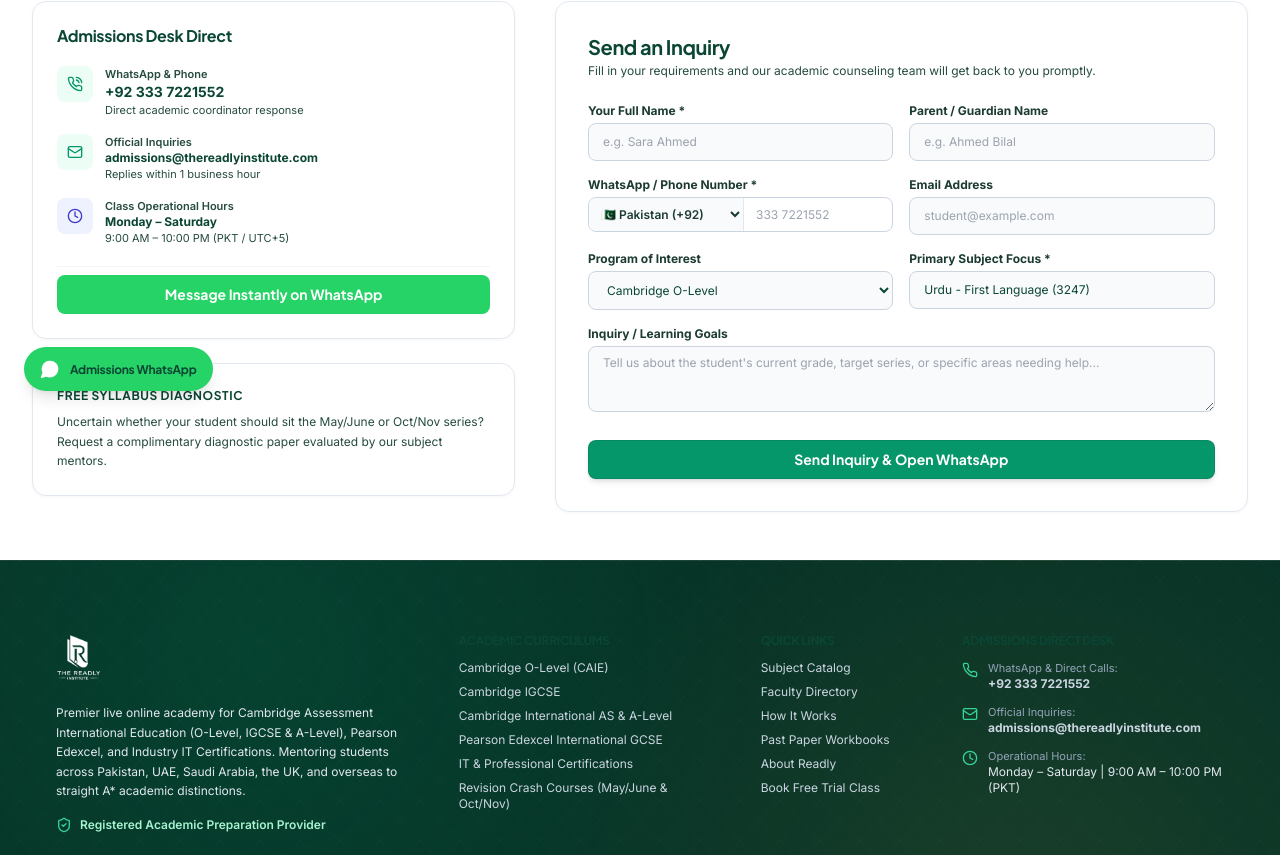
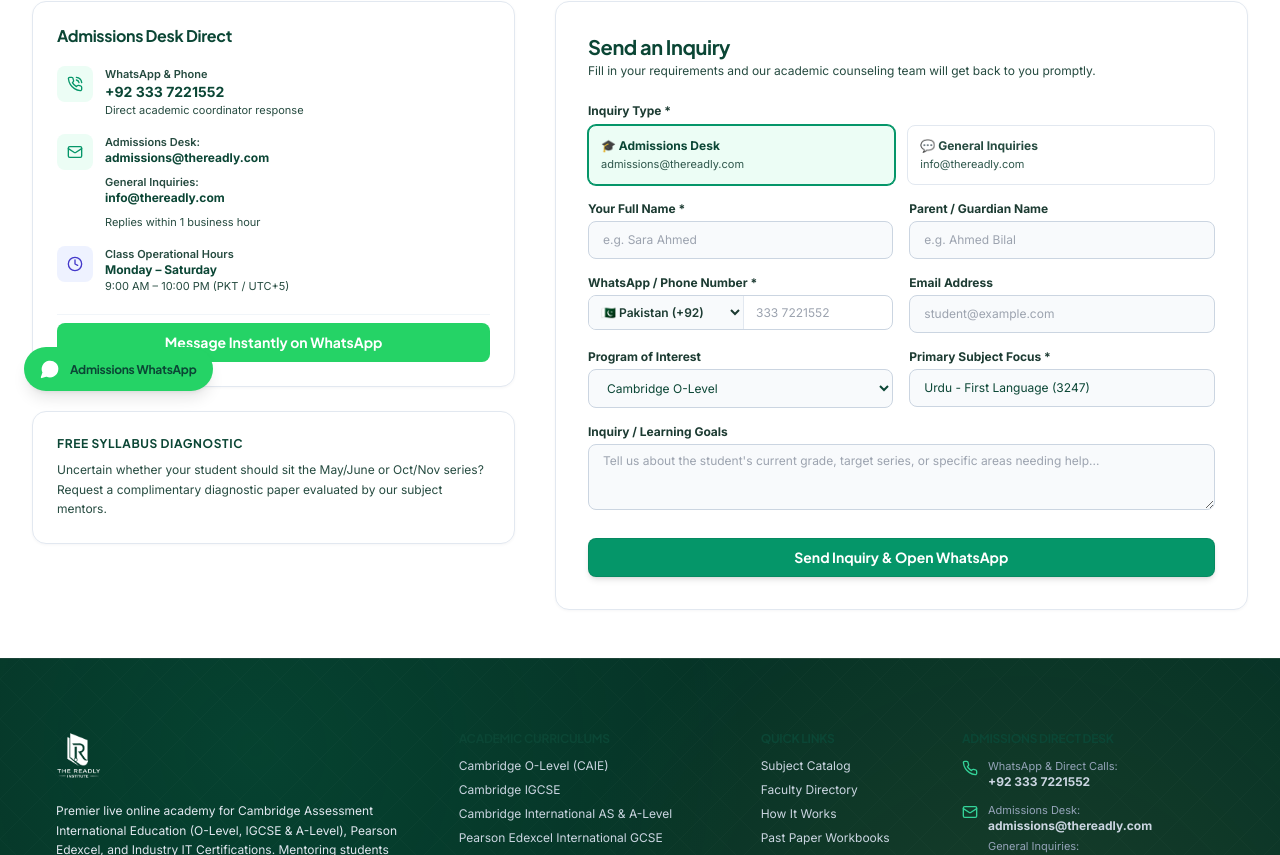
Before and after one commit to mjamalullah/TheReadly-react, a React (Vite) app: page /contact in a window 1280 px wide. Shown: the part 385-1240 px from the top of the page. Built offline with nearby package versions, Linux system fonts and the light colour scheme; the HTML template or start-up script is replaced by a standard one.

Commit message:
feat(contact): configure admissions and general inquiry emails

```diff
--- a/src/components/Footer.jsx
+++ b/src/components/Footer.jsx
@@ -105,14 +105,25 @@
               </li>
               <li className="flex items-start gap-2.5">
                 <Mail className="w-4 h-4 text-emerald-400 shrink-0 mt-0.5" />
-                <div>
-                  <span className="block text-[11px]" style={{ color: '#94A3B8' }}>Official Inquiries:</span>
-                  <a
-                    href={`mailto:${READLY_CONFIG.officialEmail}`}
-                    className="font-bold text-white hover:text-emerald-400 transition-colors"
-                  >
-                    {READLY_CONFIG.officialEmail}
-                  </a>
+                <div className="space-y-1">
+                  <div>
+                    <span className="block text-[11px]" style={{ color: '#94A3B8' }}>Admissions Desk:</span>
+                    <a
+                      href={`mailto:${READLY_CONFIG.admissionsEmail}`}
+                      className="font-bold text-white hover:text-emerald-400 transition-colors"
+                    >
+                      {READLY_CONFIG.admissionsEmail}
+                    </a>
+                  </div>
+                  <div>
+                    <span className="block text-[11px]" style={{ color: '#94A3B8' }}>General Inquiries:</span>
+                    <a
+                      href={`mailto:${READLY_CONFIG.generalEmail}`}
+                      className="font-bold text-white hover:text-emerald-400 transition-colors"
+                    >
+                      {READLY_CONFIG.generalEmail}
+                    </a>
+                  </div>
                 </div>
               </li>
               <li className="flex items-start gap-2.5">
--- a/src/config/readlyConfig.js
+++ b/src/config/readlyConfig.js
@@ -1,7 +1,9 @@
 export const READLY_CONFIG = {
   whatsappNumber: "923337221552",
   googleSheetWebAppUrl: "https://script.google.com/macros/s/AKfycbyTd3OnnYBMC_TqZSvuryAdVewcV3uQxB84s9TV3F3lZwhqyMugC7JZry9kMmTHINWj/exec",
-  officialEmail: "admissions@thereadlyinstitute.com",
+  admissionsEmail: "admissions@thereadly.com",
+  generalEmail: "info@thereadly.com",
+  officialEmail: "admissions@thereadly.com",
   phoneDisplay: "+92 333 7221552",
   hours: "Monday – Saturday | 9:00 AM – 10:00 PM (PKT)",
   enableWhatsAppRedirect: true,
--- a/src/pages/Contact.jsx
+++ b/src/pages/Contact.jsx
@@ -7,6 +7,7 @@
 export const Contact = () => {
   const { showToast } = useModal();
   const [formData, setFormData] = useState({
+    inquiry_type: 'Admission Inquiry',
     student_name: '',
     parent_name: '',
     country_code: '+92',
@@ -33,8 +34,13 @@
       ? formData.whatsapp_phone
       : `${formData.country_code} ${formData.whatsapp_phone}`;
 
+    const targetEmail = formData.inquiry_type === 'Admission Inquiry'
+      ? READLY_CONFIG.admissionsEmail
+      : READLY_CONFIG.generalEmail;
+
     const payload = {
-      form_type: "Contact Inquiry",
+      form_type: `Contact - ${formData.inquiry_type}`,
+      target_email: targetEmail,
       student_name: formData.student_name.trim(),
       parent_name: formData.parent_name.trim() || 'N/A',
       whatsapp: fullWhatsApp,
@@ -57,8 +63,9 @@
     const waLines = [
       "Hello Team Readly,",
       "",
-      "I am interested in admission and courses at The Readly Institute. Here are my inquiry details:",
+      `I am reaching out regarding ${formData.inquiry_type === 'Admission Inquiry' ? 'admissions & enrollment' : 'general inquiries'} at The Readly Institute. Details:`,
       "",
+      `• Department: ${formData.inquiry_type === 'Admission Inquiry' ? `Admissions (${READLY_CONFIG.admissionsEmail})` : `General Support (${READLY_CONFIG.generalEmail})`}`,
       `• Full Name: ${formData.student_name.trim()}`,
       formData.parent_name.trim() ? `• Parent / Guardian: ${formData.parent_name.trim()}` : null,
       `• WhatsApp: ${fullWhatsApp}`,
@@ -125,11 +132,19 @@
                 <div className="w-9 h-9 rounded-lg bg-emerald-50 text-[#059669] flex items-center justify-center shrink-0">
                   <Mail className="w-4 h-4" />
                 </div>
-                <div>
-                  <span className="text-slate-600 font-semibold block text-[11px]">Official Inquiries</span>
-                  <a href={`mailto:${READLY_CONFIG.officialEmail}`} className="text-slate-900 font-bold hover:text-[#059669] text-xs">
-                    {READLY_CONFIG.officialEmail}
-                  </a>
+                <div className="space-y-2">
+                  <div>
+                    <span className="text-slate-600 font-semibold block text-[11px]">Admissions Desk:</span>
+                    <a href={`mailto:${READLY_CONFIG.admissionsEmail}`} className="text-slate-900 font-bold hover:text-[#059669] text-xs">
+                      {READLY_CONFIG.admissionsEmail}
+                    </a>
+                  </div>
+                  <div>
+                    <span className="text-slate-600 font-semibold block text-[11px]">General Inquiries:</span>
+                    <a href={`mailto:${READLY_CONFIG.generalEmail}`} className="text-slate-900 font-bold hover:text-[#059669] text-xs">
+                      {READLY_CONFIG.generalEmail}
+                    </a>
+                  </div>
                   <p className="text-[11px] text-slate-600">Replies within 1 business hour</p>
                 </div>
               </div>
@@ -173,6 +188,44 @@
             <p className="text-xs text-slate-600 mb-6">Fill in your requirements and our academic counseling team will get back to you promptly.</p>
 
             <form onSubmit={handleSubmit} className="space-y-4 text-xs">
+              <div>
+                <label className="block font-bold text-slate-700 mb-1.5">Inquiry Type *</label>
+                <div className="grid grid-cols-2 gap-3">
+                  <button
+                    type="button"
+                    onClick={() => setFormData({ ...formData, inquiry_type: 'Admission Inquiry' })}
+                    className={`p-3 rounded-lg border text-left transition-all ${
+                      formData.inquiry_type === 'Admission Inquiry'
+                        ? 'border-[#059669] bg-emerald-50 text-[#0B4635] shadow-xs ring-1 ring-[#059669]'
+                        : 'border-slate-200 bg-white text-slate-600 hover:bg-slate-50'
+                    }`}
+                  >
+                    <div className="font-bold text-xs">
+                      🎓 Admissions Desk
+                    </div>
+                    <div className="text-[11px] text-slate-500 font-normal mt-0.5 truncate">
+                      {READLY_CONFIG.admissionsEmail}
+                    </div>
+                  </button>
+                  <button
+                    type="button"
+                    onClick={() => setFormData({ ...formData, inquiry_type: 'General Inquiry' })}
+                    className={`p-3 rounded-lg border text-left transition-all ${
+                      formData.inquiry_type === 'General Inquiry'
+                        ? 'border-[#059669] bg-emerald-50 text-[#0B4635] shadow-xs ring-1 ring-[#059669]'
+                        : 'border-slate-200 bg-white text-slate-600 hover:bg-slate-50'
+                    }`}
+                  >
+                    <div className="font-bold text-xs">
+                      💬 General Inquiries
+                    </div>
+                    <div className="text-[11px] text-slate-500 font-normal mt-0.5 truncate">
+                      {READLY_CONFIG.generalEmail}
+                    </div>
+                  </button>
+                </div>
+              </div>
+
               <div className="grid sm:grid-cols-2 gap-4">
                 <div>
                   <label className="block font-bold text-slate-700 mb-1">Your Full Name *</label>
```
